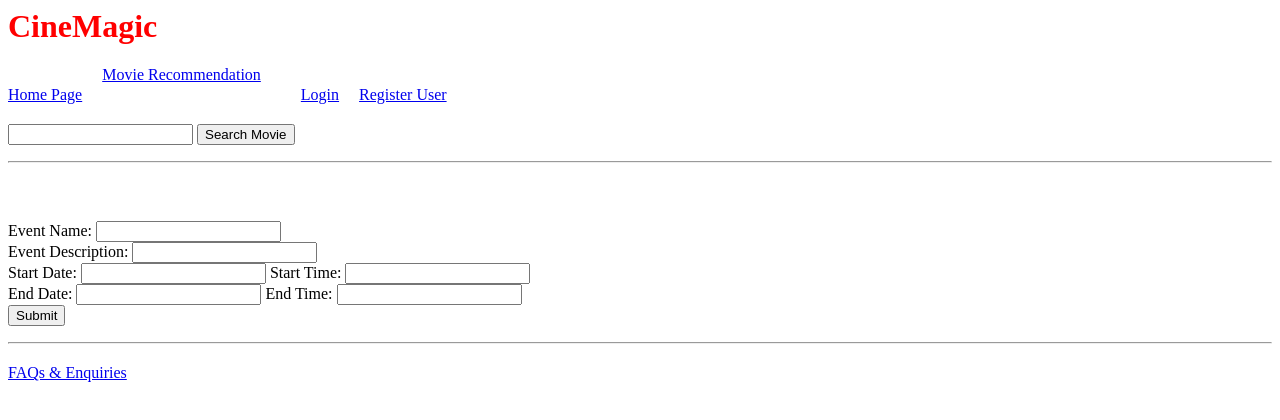
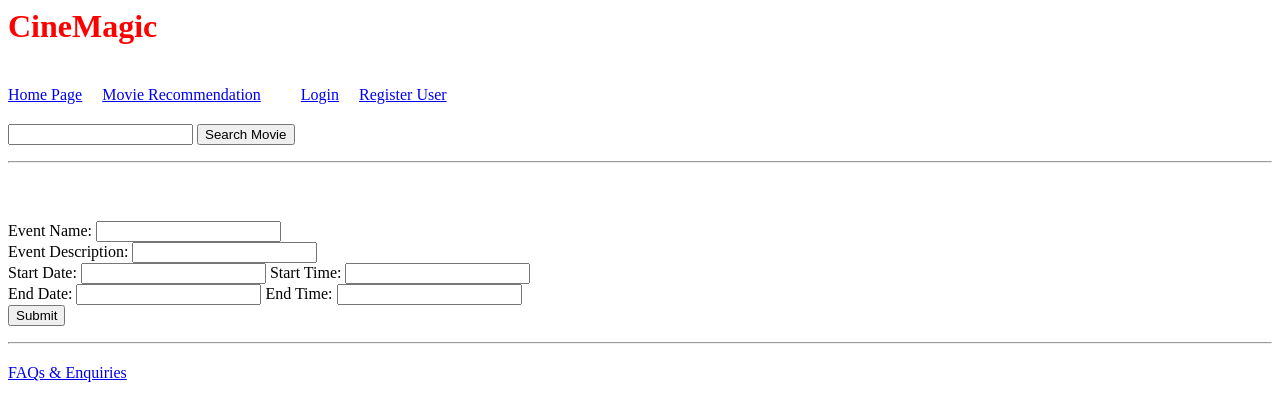
Before and after one commit to nypCineMagic/project, a website: page Kailin/views/index.html in a window 1280 px wide. Drawn offline with Linux system fonts and the light colour scheme; no server answers.

Commit message:
update index

```diff
--- a/Kailin/views/index.html
+++ b/Kailin/views/index.html
@@ -16,7 +16,7 @@
         <nav>
             <li><section class=""><a href="/">Home Page</a></section></li>
             <li>
-                <a href="/recommend">Movie Recommendation</a>
+                <section><a href="/recommend">Movie Recommendation</a></section>
             </li>
             <li><section class="protectedSection"><a href="/viewProfile">View Profile</a></section></li>
             <li><section class="unprotectedSection"><a href="/login">Login</a></section></li>
```
